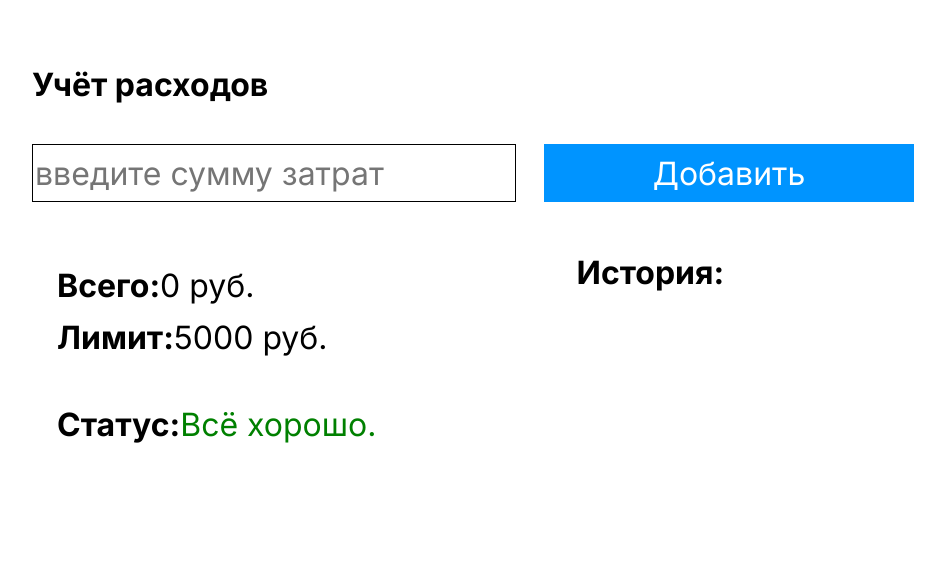
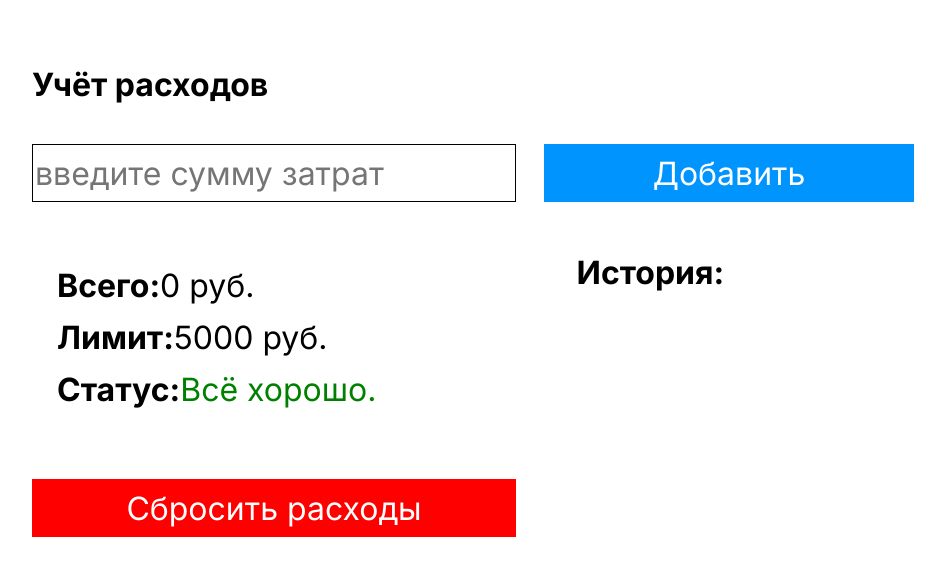
Before and after one commit to Sergey-Egorov-web/expenses-app, a plain HTML site: page index.html in a window 1280 px wide. Shown: the whole page, without its empty margins (258-1203 px from the left). Drawn offline with Linux system fonts and the light colour scheme.

Commit message:
add button clearexpences

```diff
--- a/index.html
+++ b/index.html
@@ -39,7 +39,7 @@
             Лимит:
             <span class="js-limit output"> 10000 руб.</span>
           </p>
-          <p class="text text-status">
+          <p class="text">
             Статус:
             <span class="js-status status"> Всё хорошо.</span>
           </p>
@@ -50,6 +50,9 @@
           <div class="js-history-list history-list"></div>
         </section>
       </div>
+      <button class="js-clear-expences-button clear-expence-button">
+        <p class="clear-expence-button-text">Сбросить расходы</p>
+      </button>
     </div>
 
     <script src="index.js"></script>
--- a/index.js
+++ b/index.js
@@ -9,6 +9,7 @@ const historyNode = document.querySelector(".js-history-list");
 const amountNode = document.querySelector(".js-amount");
 const limitNode = document.querySelector(".js-limit");
 const statusNode = document.querySelector(".js-status");
+const clearExpencesNode = document.querySelector(".js-clear-expences-button");
 
 let expences = [];
 let expencesListHTML = "";
@@ -37,6 +38,14 @@ addExpenceNode.addEventListener("click", function () {
   renderLimit(limit); //  Выводим лимит
 
   renderStatus(sum); // Проверка выхода за лимит и отображение статуса
+});
+
+clearExpencesNode.addEventListener("click", function () {
+  sum = 0;
+  expences = [];
+  renderHistory(expences);
+  renderSum(sum);
+  renderStatus(sum);
 });
 
 function getExpenceFromUser() {
--- a/styles.css
+++ b/styles.css
@@ -110,3 +110,19 @@ ol {
 li {
   list-style: decimal;
 }
+
+.clear-expence-button {
+  margin-top: 70px;
+  width: 484px;
+  height: 58px;
+  background: #ff0000;
+}
+
+.clear-expence-button-text {
+  font-family: "Inter";
+  font-style: normal;
+  font-weight: 400;
+  font-size: 32px;
+  line-height: 39px;
+  color: #ffffff;
+}
```
